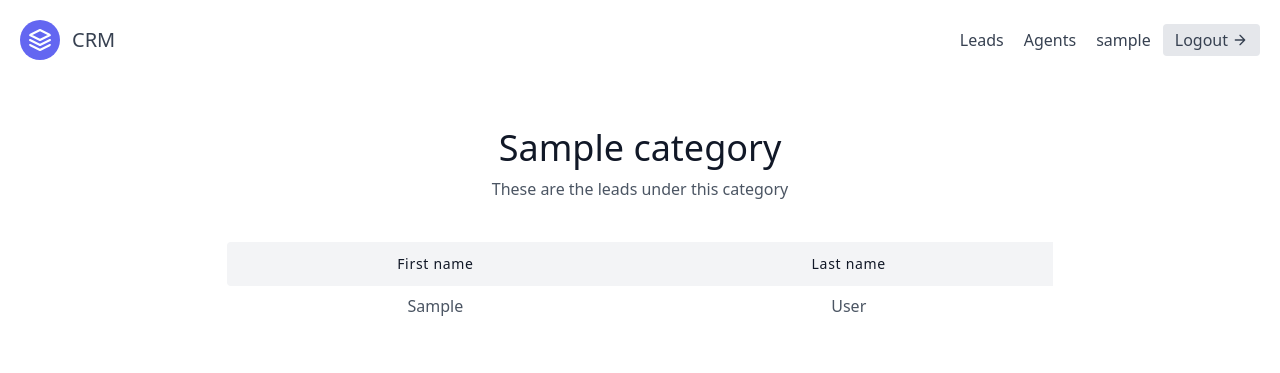
After one commit to lenyagolikov/CRM, a Django app: page /leads/categories/1 in a window 1280 px wide. The commit adds this page. Shown: the top 373 px of the page. Run offline with Django 3.2, Linux system fonts and the light colour scheme; a user stored in the database is signed in; tables that the repository leaves empty hold one stand-in row (values such as "Sample post").

Commit message:
Created detail view for Category list

```diff
--- a/leads/models.py
+++ b/leads/models.py
@@ -27,7 +27,7 @@ class Lead(models.Model):
     agent = models.ForeignKey(
         "Agent", null=True, blank=True, on_delete=models.SET_NULL)
     category = models.ForeignKey(
-        "Category", null=True, blank=True, on_delete=models.SET_NULL)
+        "Category", related_name="leads", null=True, blank=True, on_delete=models.SET_NULL)
 
     def __str__(self) -> str:
         return f'{self.first_name} {self.last_name}'
--- /dev/null
+++ b/leads/templates/leads/category_detail.html
@@ -0,0 +1,34 @@
+{% extends "base.html" %}
+
+{% block content %}
+<section class="text-gray-600 body-font">
+  <div class="container px-5 py-12 mx-auto">
+    <div class="flex flex-col text-center w-full mb-10">
+      <h1 class="sm:text-4xl text-3xl font-medium title-font mb-2 text-gray-900">{{ category.name }}</h1>
+      <p class="lg:w-2/3 mx-auto leading-relaxed text-base">
+      These are the leads under this category
+      </p>
+    </div>
+      <table class="lg:w-2/3 mx-auto w-full text-center whitespace-no-wrap">
+        <thead>
+          <tr>
+            <th class="px-4 py-3 title-font tracking-wider font-medium text-gray-900 text-sm bg-gray-100 rounded-tl rounded-bl">
+            First name
+            </th>
+            <th class="px-4 py-3 title-font tracking-wider font-medium text-gray-900 text-sm bg-gray-100">
+            Last name
+            </th>
+          </tr>
+        </thead>
+        <tbody>
+            {% for lead in category.leads.all %}
+                <tr>
+                    <td class="px-3 py-2">{{ lead.first_name }}</td>
+                    <td class="px-3 py-2">{{ lead.last_name }}</td>
+                </tr>
+            {% endfor %}
+        </tbody>
+      </table>
+  </div>
+</section>
+{% endblock content %}
--- a/leads/templates/leads/category_list.html
+++ b/leads/templates/leads/category_list.html
@@ -23,7 +23,7 @@
             </tr>
             {% for category in category_list %}
                 <tr>
-                    <td class="px-3 py-2">{{ category.name }}</td>
+                    <td class="px-3 py-2"><a href="{% url 'leads:category-detail' category.pk %}">{{ category.name }}</a></td>
                     <td class="px-3 py-2">Lead count</td>
                 </tr>
             {% endfor %}
--- a/leads/urls.py
+++ b/leads/urls.py
@@ -3,7 +3,7 @@ from django.urls import path
 from .views import (
     LeadListView, LeadDetailView, LeadCreateView,
     LeadUpdateView, LeadDeleteView, AssignLeadView,
-    CategoryListView
+    CategoryListView, CategoryDetailView
 )
 
 app_name = 'leads'
@@ -16,4 +16,5 @@ urlpatterns = [
     path('<int:pk>/delete', LeadDeleteView.as_view(), name='lead-delete'),
     path('<int:pk>/assign-lead', AssignLeadView.as_view(), name='assign-lead'),
     path('categories', CategoryListView.as_view(), name='category-list'),
+    path('categories/<int:pk>', CategoryDetailView.as_view(), name='category-detail'),
 ]
--- a/leads/views.py
+++ b/leads/views.py
@@ -131,6 +131,15 @@ class CategoryListView(LoginRequiredMixin, generic.ListView):
     template_name = 'leads/category_list.html'
     context_object_name = 'category_list'
 
+    def get_queryset(self):
+        """Filter categories, hides foreign categories"""
+        user = self.request.user
+        if user.is_organisor:
+            queryset = Category.objects.filter(organisation=user.userprofile)
+        else:
+            queryset = Category.objects.filter(organisation=user.agent.organisation)
+        return queryset
+
     def get_context_data(self, **kwargs):
         """Pass extra params to the template"""
         context = super(CategoryListView, self).get_context_data(**kwargs)
@@ -146,6 +155,11 @@ class CategoryListView(LoginRequiredMixin, generic.ListView):
         })
         return context
 
+
+class CategoryDetailView(LoginRequiredMixin, generic.DetailView):
+    template_name = 'leads/category_detail.html'
+    context_object_name = 'category'
+
     def get_queryset(self):
         """Filter categories, hides foreign categories"""
         user = self.request.user
```
Also changed, not shown: leads/migrations/0009_auto_20210406_1553.py (added).
